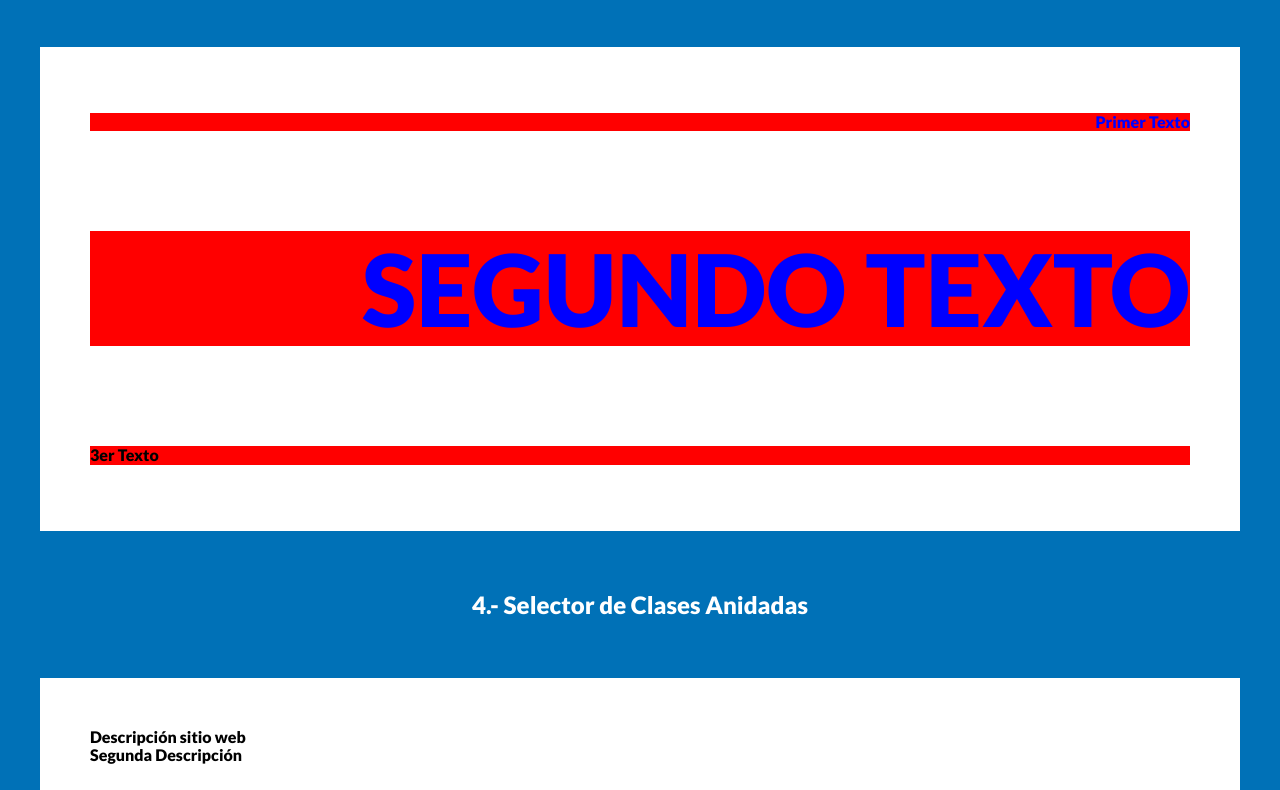
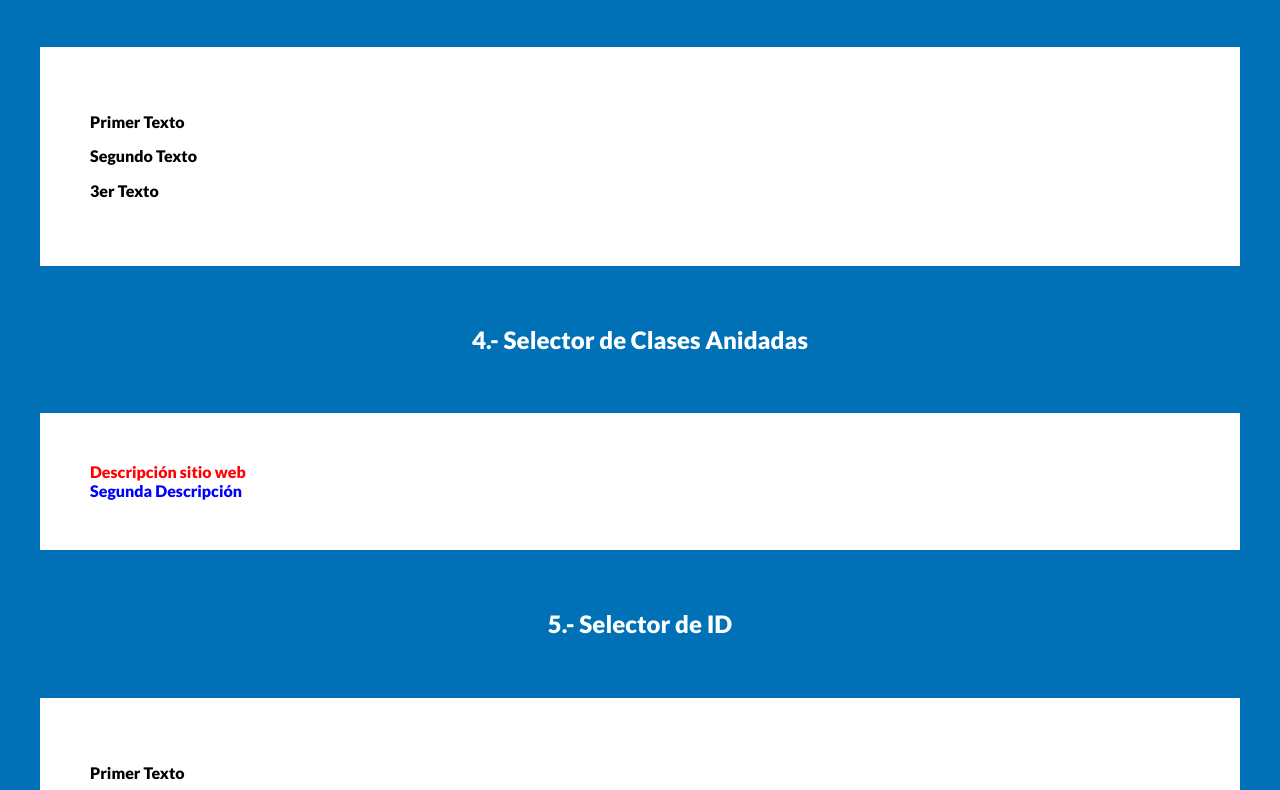
Before and after one commit to Jair-vet/Selectores-CSS-proyect, a plain HTML site: page index.html in a window 1280 px wide. Shown: the part 1010-1800 px from the top of the page. Drawn offline with Linux system fonts and the light colour scheme.

Commit message:
Selector de Clases Anidadas

```diff
--- /dev/null
+++ b/css/04.css
@@ -0,0 +1,7 @@
+.header .descripcion {
+    color: red;
+}
+
+.descripcion {
+    color: blue;
+}
--- a/index.html
+++ b/index.html
@@ -12,8 +12,8 @@
     <link rel="stylesheet" href="css/style.css">
     <!-- <link rel="stylesheet" href="css/01.css"> -->
     <!-- <link rel="stylesheet" href="css/02.css"> -->
-    <link rel="stylesheet" href="css/03.css">
-
+    <!-- <link rel="stylesheet" href="css/03.css"> -->
+    <link rel="stylesheet" href="css/04.css">
 </head>
 <body>
 
```
